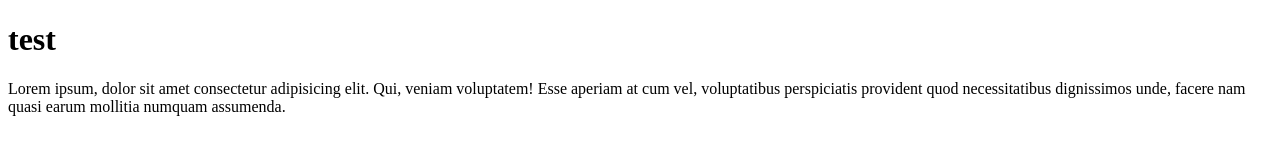
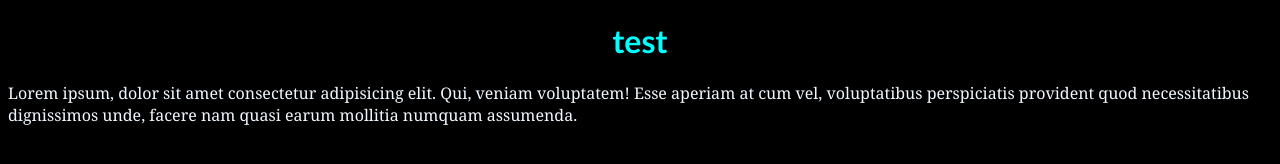
Before and after one commit to J-600/test-project1, a plain HTML site: page index.html in a window 1280 px wide. Drawn offline with Linux system fonts and the light colour scheme.

Commit message:
add text and colors

```diff
--- a/index.css
+++ b/index.css
@@ -1,3 +1,16 @@
-.main-title{
+#main-title {
+    text-align: center;
+    font-family: 'Gill Sans', 'Gill Sans MT', Calibri, 'Trebuchet MS', sans-serif;
+    color: aqua;
+}
+
+
+.text {
+    color: aliceblue;
+    font-family: Georgia, 'Times New Roman', Times, serif;
 
 }
+
+body {
+    background-color: black;
+}
--- a/index.html
+++ b/index.html
@@ -3,11 +3,12 @@
 <head>
     <meta charset="UTF-8">
     <meta name="viewport" content="width=device-width, initial-scale=1.0">
+    <link rel="stylesheet" href="index.css">
     <title>test project</title>
 </head>
 <body>
-    <h1 id="main-title"> test </h1>
-    <div>
+    <h1 id ="main-title"> test </h1>
+    <div class = "text">
         Lorem ipsum, dolor sit amet consectetur adipisicing elit. Qui, veniam voluptatem! Esse aperiam at cum vel, voluptatibus perspiciatis provident quod necessitatibus dignissimos unde, facere nam quasi earum mollitia numquam assumenda.
     </div>
 </body>
```
